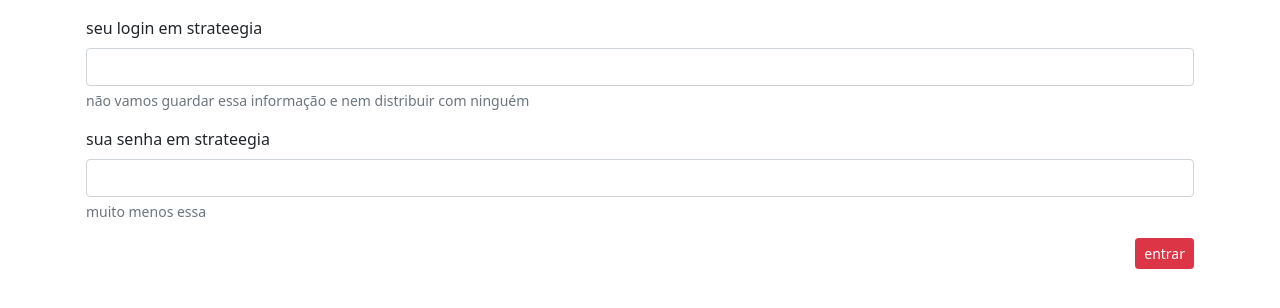
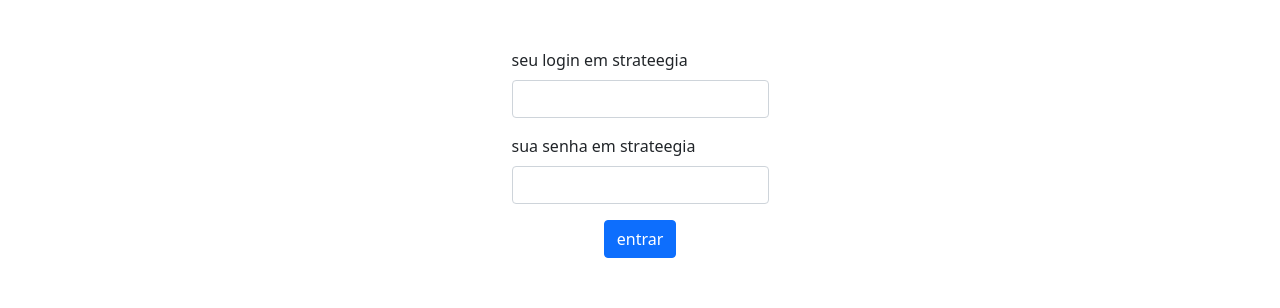
Before and after one commit to filipecalegario/strateegia-template-basic-api, a plain HTML site: page index.html in a window 1280 px wide. Drawn offline with nearby package versions, Linux system fonts and the light colour scheme.

Commit message:
add min login

```diff
--- a/index.html
+++ b/index.html
@@ -17,20 +17,18 @@
 
 <body>
 
-  <div class="container p-3">
+  <div class="container p-5 d-flex justify-content-center">
     <form class="form-group center-block" onsubmit="return false">
       <div class="mb-3">
         <label for="exampleInputEmail1" class="form-label">seu login em strateegia</label>
         <input type="email" class="form-control" id="username" aria-describedby="emailHelp">
-        <div id="emailHelp" class="form-text">não vamos guardar essa informação e nem distribuir com ninguém</div>
       </div>
       <div class="mb-3">
         <label for="exampleInputPassword1" class="form-label">sua senha em strateegia</label>
         <input type="password" class="form-control" id="password">
-        <div id="emailHelp" class="form-text">muito menos essa</div>
       </div>
-      <div class="d-flex justify-content-end">
-        <button class="btn btn-danger btn-sm" id="btnLogin">entrar</button>
+      <div class="d-flex justify-content-center">
+        <button class="btn btn-primary btn-md" id="btnLogin">entrar</button>
       </div>
     </form>
   </div>
```
Also changed, not shown: main.html (+13 -0 lines), 1 other file.
